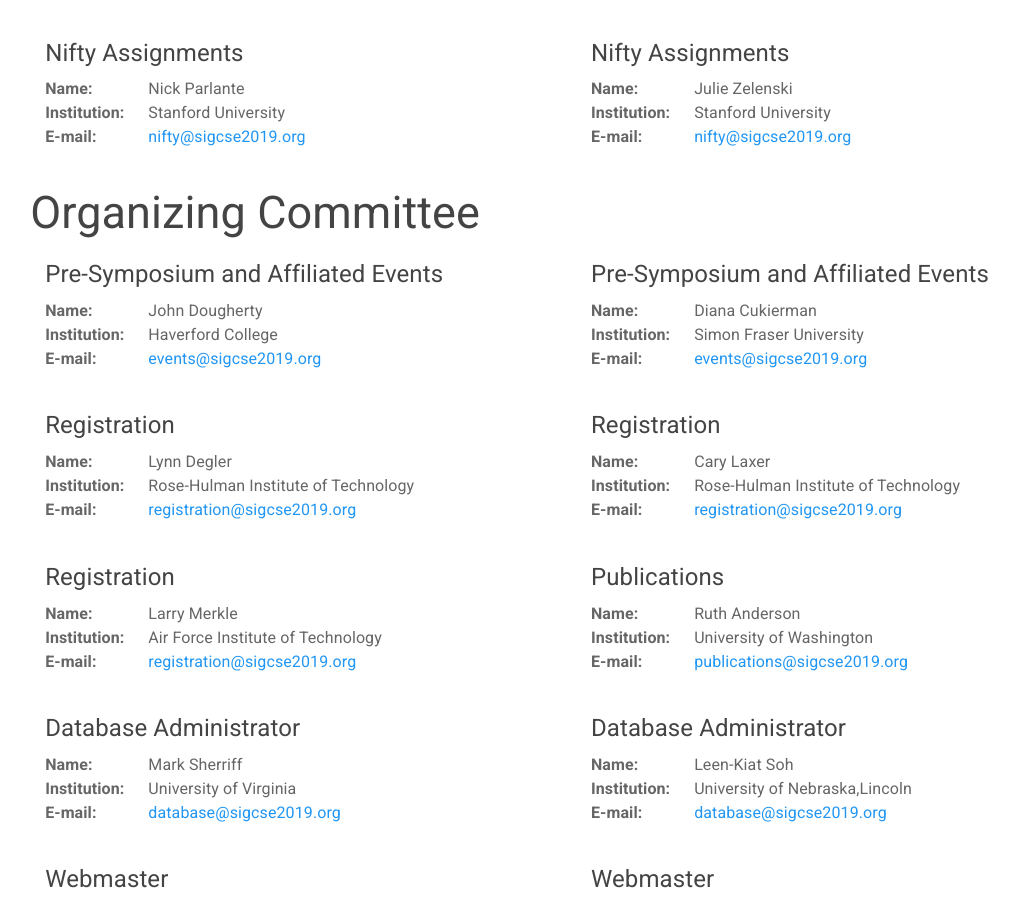
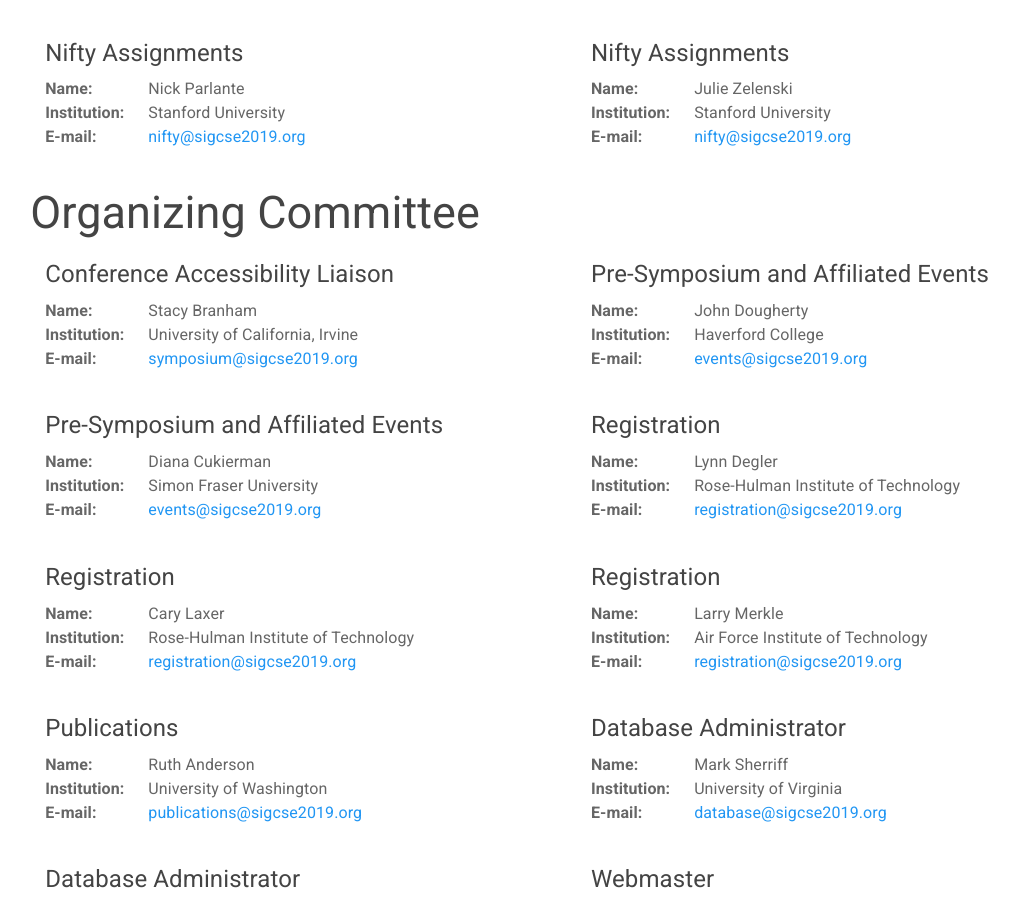
Before and after one commit to sheckman/sigcse2019, a Jekyll site: the page built from info/committees.md, in a window 1280 px wide and 900 px high, scrolled down 1502 px. Shown: the whole window, without its empty margins (64-1083 px from the left). Built offline with Jekyll 4.4.1, drawn with Linux system fonts in a browser that asks for light colours.

Commit message:
Fixing top nav when rendering staging.

```diff
--- a/_data/committees.yaml
+++ b/_data/committees.yaml
@@ -97,6 +97,11 @@
 
 - name: Organizing Committee
   members:
+  - name: Stacy Branham
+    role: Conference Accessibility Liaison
+    inst: University of California, Irvine
+    email: symposium@sigcse2019.org
+
   - name: John Dougherty
     role: Pre-Symposium and Affiliated Events
     inst: Haverford College
--- a/_includes/nav/rendertopnav.html
+++ b/_includes/nav/rendertopnav.html
@@ -10,7 +10,8 @@
       </button>
         <!-- This page links back to {{site.baseurl}} -->
         <!-- <a class="navbar-brand" href="{{'/' | prepend: site.baseurl}}">SIGCSE {{site.data.sigcse.year}}</a> -->
-       <a href="https://sigcse2019.sigcse.org/index.html">
+        <!-- WARNING: Was "https://sigcse2019.sigcse.org/index.html", now {{site.baseurl}}. -->
+       <a href="{{site.baseurl}}">
        <!--
          TODO: Commented out until horizontal logo is ready -Sherriff
           <img
@@ -63,7 +64,7 @@
                     {% for subi in item.subheads %}
                     <!-- {{subi}} -->
                       <li>
-                        <a href="{{ subi.link | prepend: site.baseurl }}">
+                        <a href="{{ subi.link | prepend: site.baseurl  }}">
                             {{subi.name}}
                         </a>
                         </li>
@@ -75,7 +76,7 @@
               </li> <!-- internal dropdown -->
             {% else %}
               <li>
-                {% if item.link | contains: "http" %}
+                {% if item.link contains "http" %}
                 <a href="{{item.link}}">{{item.name}}</a>
                 {% else %}
                 <!-- item[1]: {{item[1]}} item[0]: {{item[0]}}-->
--- a/index.html
+++ b/index.html
@@ -199,12 +199,6 @@ layout: default
     </div>
   </div>	<!-- End News -->
 
-  <div class="col-md-12">
-      <h4>Conference Schedule</h4>
-
-    </div>
-  </div>
-
   </div><!-- End Right Hand Side -->
 
 
```
